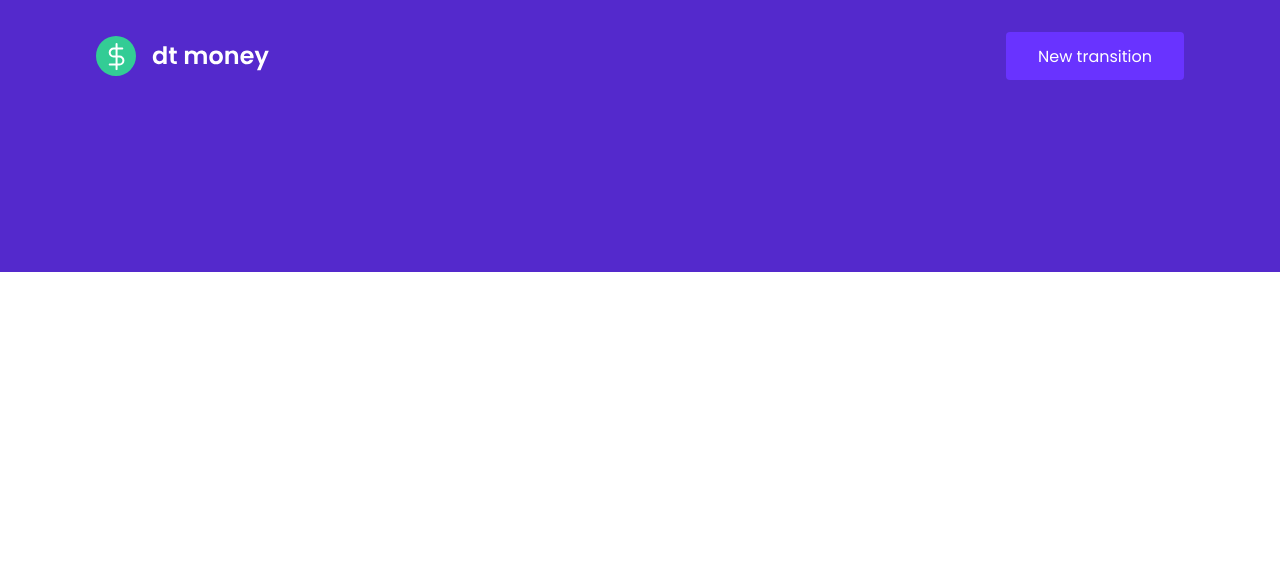
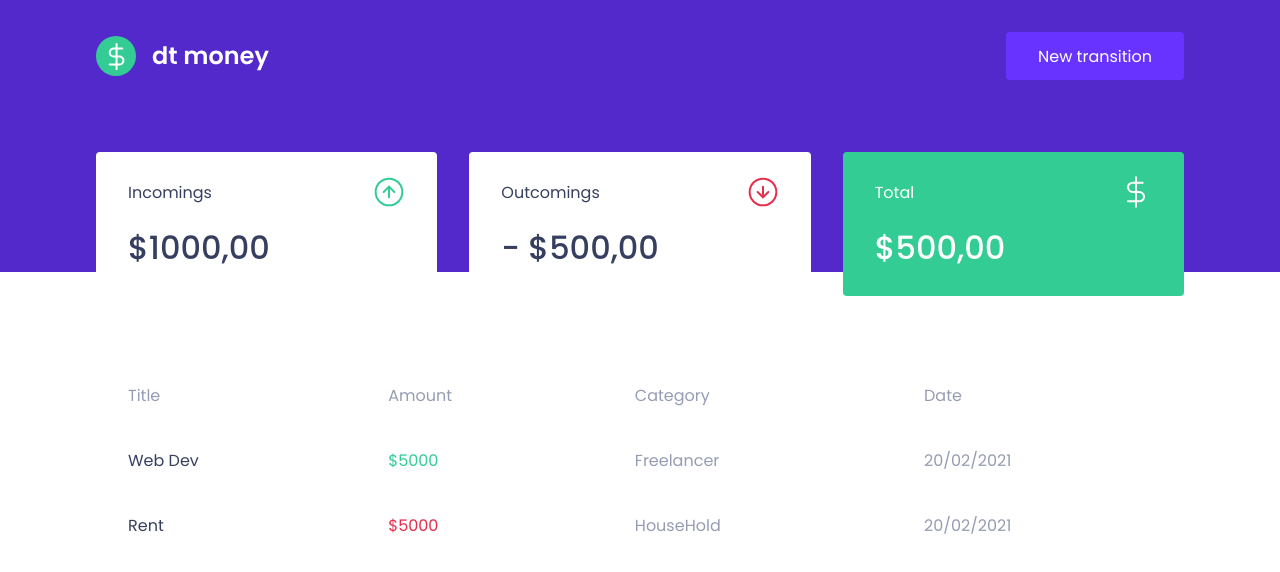
Before and after one commit to lecamilotti/boot_Camp_expensesControl, a React (Create React App) app: page / in a window 1280 px wide. Shown: the top 572 px of the page. Built offline with nearby package versions, Linux system fonts and the light colour scheme.

Commit message:
finalizing layout dashboard

```diff
--- a/public/index.html
+++ b/public/index.html
@@ -9,7 +9,7 @@
 
 
 <link rel="preconnect" href="https://fonts.gstatic.com" crossorigin>
-<link href="https://fonts.googleapis.com/css2?family=Poppins:wght@400;600&display=swap" rel="stylesheet">
+<link href="https://fonts.googleapis.com/css2?family=Poppins:wght@400;500;600&display=swap" rel="stylesheet">
   </head>
   <body>
     <noscript>You need to enable JavaScript to run this app.</noscript>
--- a/src/App.tsx
+++ b/src/App.tsx
@@ -1,3 +1,4 @@
+import { Dashboard } from "./components/Dashboard";
 import { Header } from "./components/Header";
 import { GlobalStyle } from "./styles/global";
 
@@ -7,6 +8,7 @@
   return (
     <>
       <Header />
+      <Dashboard />
      <GlobalStyle />
     </>
   );
--- a/src/components/Dashboard/index.tsx
+++ b/src/components/Dashboard/index.tsx
@@ -0,0 +1,12 @@
+import { Summary } from "../Summary";
+import { TransactionsTable } from "../TransactionsTable";
+import { Container } from "./styles";
+
+export function Dashboard() {
+  return(
+      <Container>
+          <Summary />
+          <TransactionsTable />
+      </Container>
+  );
+}
--- a/src/components/Dashboard/styles.ts
+++ b/src/components/Dashboard/styles.ts
@@ -0,0 +1,7 @@
+import styled from "styled-components";
+
+export const Container = styled.main`
+max-width: 1120px;
+margin: 0 auto;
+padding: 2.5rem 1rem;
+`
--- /dev/null
+++ b/src/components/Summary/index.tsx
@@ -0,0 +1,38 @@
+import incomeImg from '../../assets/income.svg';
+import outcomeImg from '../../assets/outcome.svg';
+import totalImg from '../../assets/total.svg';
+
+import { Container } from "./styles";
+
+
+
+export function Summary() {
+  return(
+    <Container>
+      <div>
+        <header>
+          <p>Incomings</p>
+          <img src={incomeImg} alt="Incomes" />
+        </header>
+        <strong>$1000,00</strong>
+      </div>
+      <div>
+        <header>
+          <p>Outcomings</p>
+          <img src={outcomeImg} alt="Outcomings" />
+        </header>
+        <strong>- $500,00</strong>
+      </div>
+      <div className="highlight-background">
+        <header>
+          <p>Total</p>
+          <img src={totalImg} alt="Total" />
+        </header>
+        <strong>$500,00</strong>
+      </div>
+
+
+
+      </Container>
+  )
+}
--- /dev/null
+++ b/src/components/Summary/styles.ts
@@ -0,0 +1,36 @@
+import styled from "styled-components";
+
+export const Container = styled.div`
+display: grid;
+grid-template-columns: repeat(3, 1fr);
+gap: 2rem;
+margin-top: -10rem;
+
+div {
+  background: var(--shape);
+  padding: 1.5rem 2rem;
+  border-radius: 0.25rem;
+  color: var(--text-title);
+
+  header {
+    display: flex;
+    align-items: center;
+    justify-content: space-between;
+
+  }
+
+  strong {
+    display: block;
+    margin-top: 1rem;
+    font-size: 2rem;
+    font-weight: 500;
+    line-height: 3rem;
+  }
+
+  &.highlight-background {
+    background-color: var(--green);
+    color: #fff;
+  }
+}
+
+`;
--- /dev/null
+++ b/src/components/TransactionsTable/index.tsx
@@ -0,0 +1,35 @@
+import { Container } from "./styles";
+
+export function TransactionsTable() {
+  return(
+    <Container>
+      <table>
+        <thead>
+          <tr>
+            <th>Title</th>
+            <th>Amount</th>
+            <th>Category</th>
+            <th>Date</th>
+          </tr>
+        </thead>
+
+        <tbody>
+          <tr>
+            <td>Web Dev</td>
+            <td className="deposit">$5000</td>
+            <td>Freelancer</td>
+            <td>20/02/2021</td>
+          </tr>
+          <tr>
+            <td>Rent</td>
+            <td className="withdraw">$5000</td>
+            <td>HouseHold</td>
+            <td>20/02/2021</td>
+          </tr>
+
+        </tbody>
+      </table>
+    </Container>
+  )
+
+}
--- /dev/null
+++ b/src/components/TransactionsTable/styles.ts
@@ -0,0 +1,37 @@
+import styled from "styled-components";
+
+export const Container = styled.div`
+margin-top: 4rem;
+table {
+  width: 100%;
+  border-spacing: 0 0.5rem;
+
+  th {
+    color: var(--text-body);
+    font-weight: 400;
+    padding: 1rem 2rem;
+    text-align: left;
+    line-height: 1.5rem;
+  }
+
+  td {
+    padding: 1rem 2rem;
+    border: 0;
+    background: var(--shape);
+    color: var(--text-body);
+
+    &:first-child {
+      color: var(--text-title);
+    }
+
+    &.deposit {
+      color: var(--green);
+    }
+
+    &.withdraw {
+      color: var(--red);
+    }
+  }
+}
+
+`;
--- a/src/styles/global.ts
+++ b/src/styles/global.ts
@@ -4,7 +4,7 @@
 :root {
   --background: #f0f2f5;
   --shape: #ffffff;
-
+  --green: #33cc95;
   --red: #e52e4d;
   --blue: #5429cc;
   --blue-light: #6933ff;
```
